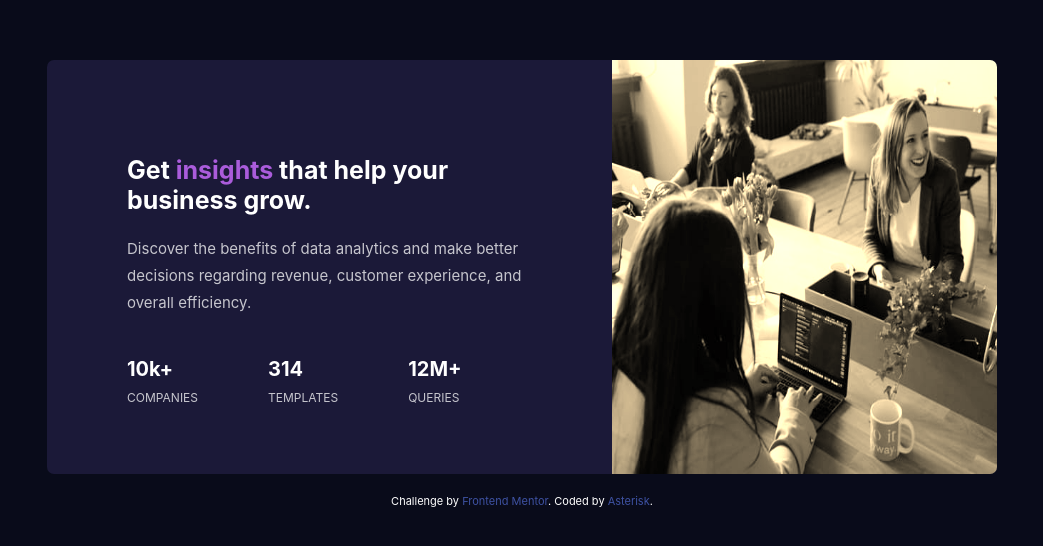
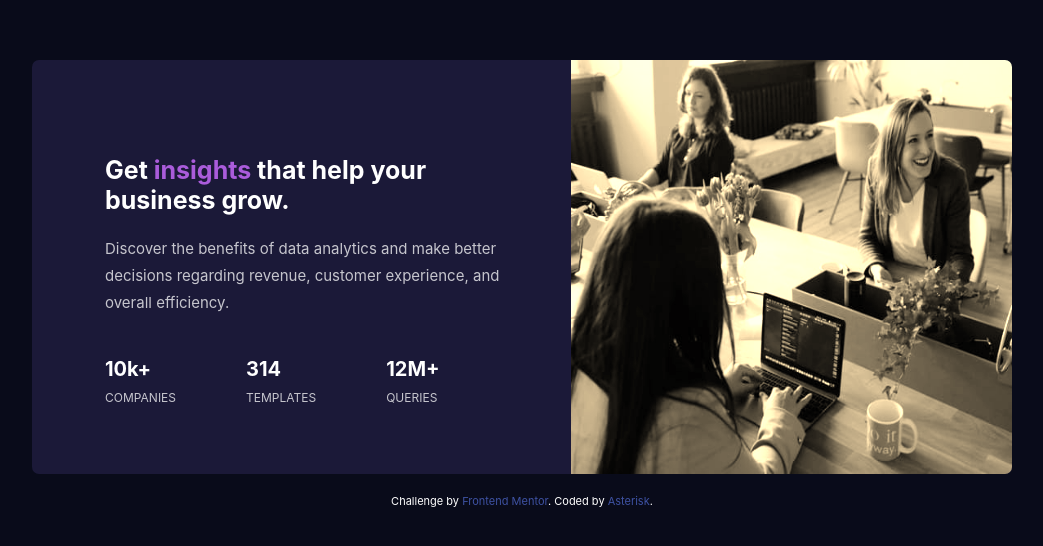
Before and after one commit to mosgizy/Card-Component, a plain HTML site: page index.html in a window 1280 px wide. Shown: the part 140-686 px from the top of the page, without its empty margins (118-1161 px from the left). Drawn offline with Linux system fonts and the light colour scheme.

Commit message:
adjust the width

```diff
--- a/card.css
+++ b/card.css
@@ -89,13 +89,13 @@ h1{
     .container{
 	display:flex;
 	flex-direction:row-reverse;
-	max-width:950px;
+	max-width:980px;
 	margin:auto;
 	padding-bottom:0px;
     }
 
     picture{
-	width:2000px;
+	flex:0 0 45%;
     }
 
     img{
@@ -105,8 +105,9 @@ h1{
     }
 
     .info{
+	flex:0 0 45%;
 	text-align:left;
-	padding:60px 55px 0px 55px;
+	padding:60px 20px 0px 0px;
     }
 
     .stat{
```
